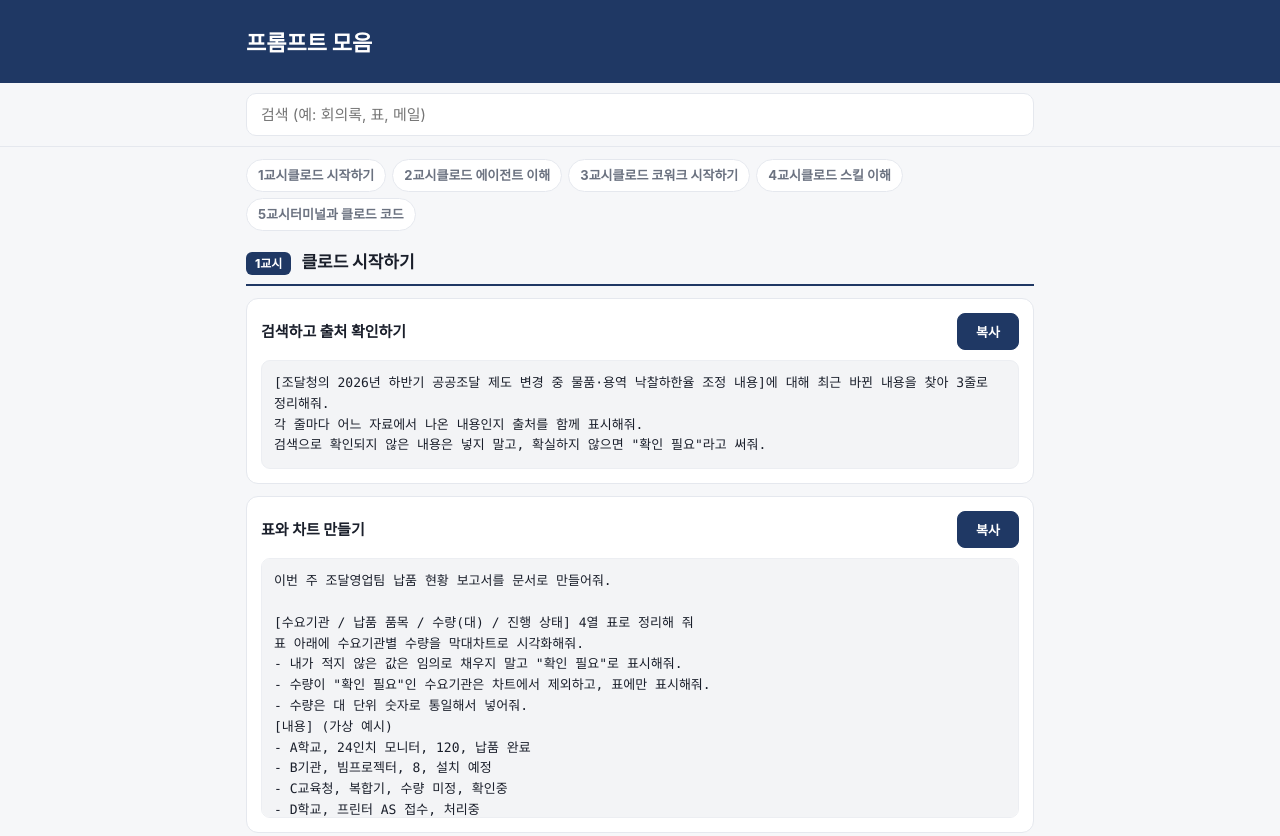
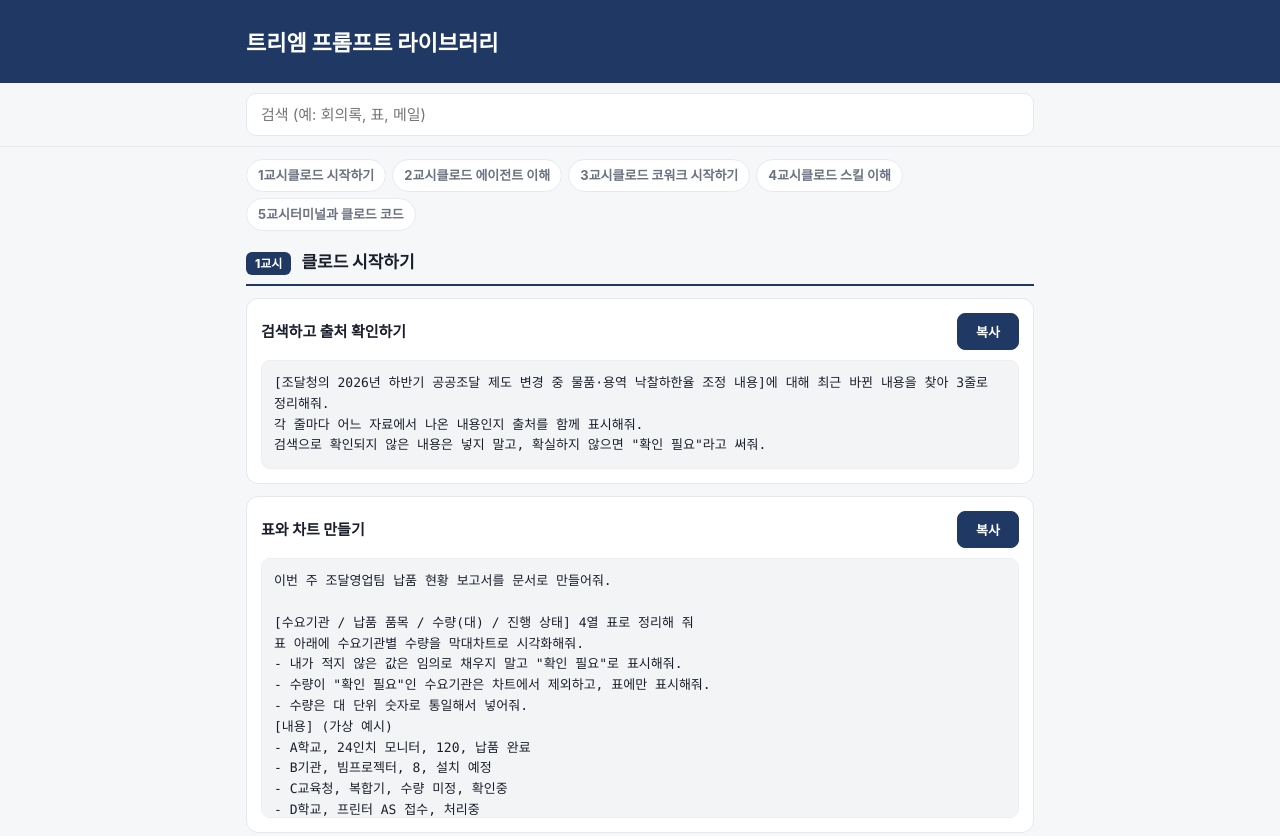
Before and after one commit to prahalady/treem_claude_prompt, a plain HTML site: page index.html in a window 1280 px wide. Shown: the top 836 px of the page. Drawn offline with Linux system fonts and the light colour scheme.

Commit message:
Add 트리엠 to page title and heading
Co-Authored-By: Claude Sonnet 5.5 <noreply@anthropic.com>
Claude-Session: https://claude.ai/code/session_01GgedGYJW8SDTeyhusoUuTN

```diff
--- a/index.html
+++ b/index.html
@@ -1,6 +1,6 @@
 <!DOCTYPE html>
 <html lang="ko"><head><meta charset="UTF-8"><meta name="viewport" content="width=device-width,initial-scale=1">
-<title>트리엠 프롬프트 모음</title>
+<title>트리엠 프롬프트 라이브러리</title>
 <style>
 :root{--ink:#1a1f2b;--muted:#6b7280;--line:#e5e8ee;--navy:#1f3864;--ok:#0f9d76;--bg:#f6f7f9}
 *{box-sizing:border-box}
@@ -26,7 +26,7 @@ pre{margin:0;background:#f3f4f6;border:1px solid #eceef2;border-radius:9px;paddi
 .empty{display:none;text-align:center;color:var(--muted);padding:36px}
 footer{padding:18px 0 40px;font-size:12px;color:var(--muted)}
 </style></head><body>
-<header><div class="wrap"><h1>프롬프트 모음</h1></div></header>
+<header><div class="wrap"><h1>트리엠 프롬프트 라이브러리</h1></div></header>
 <div class="bar"><div class="wrap"><input id="q" type="search" placeholder="검색 (예: 회의록, 표, 메일)" autocomplete="off"></div></div>
 <div class="wrap">
 <nav id="nav"></nav>
```
